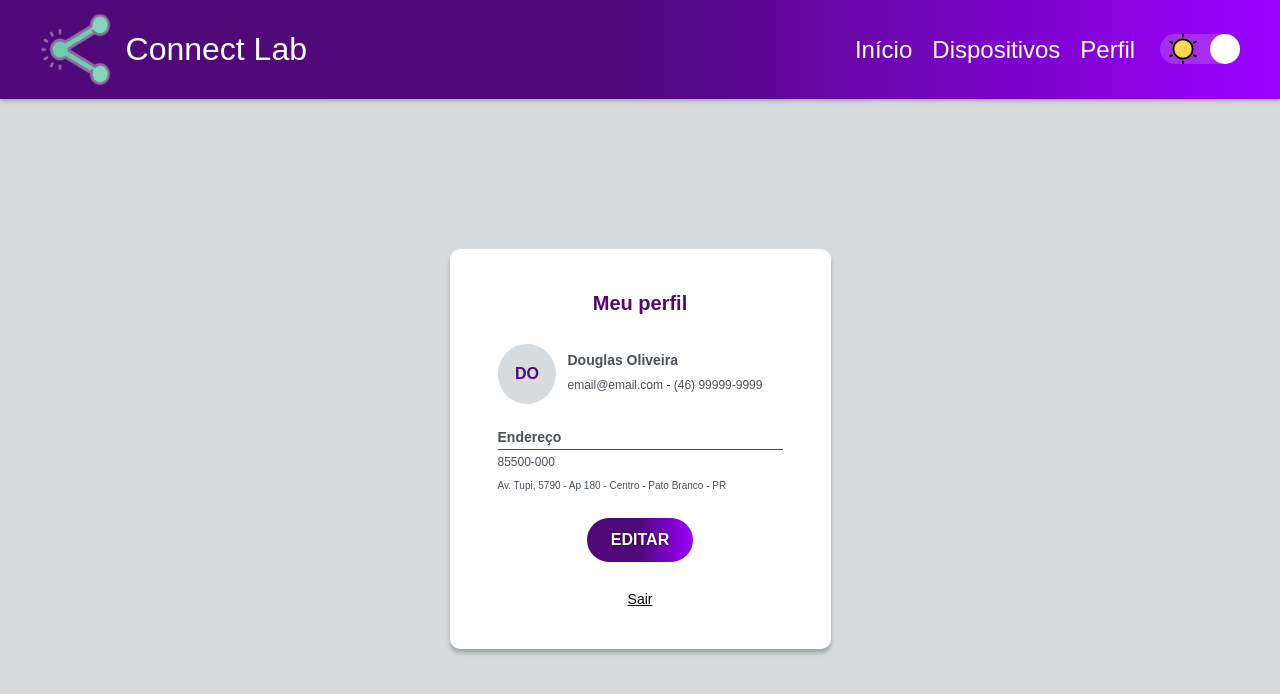
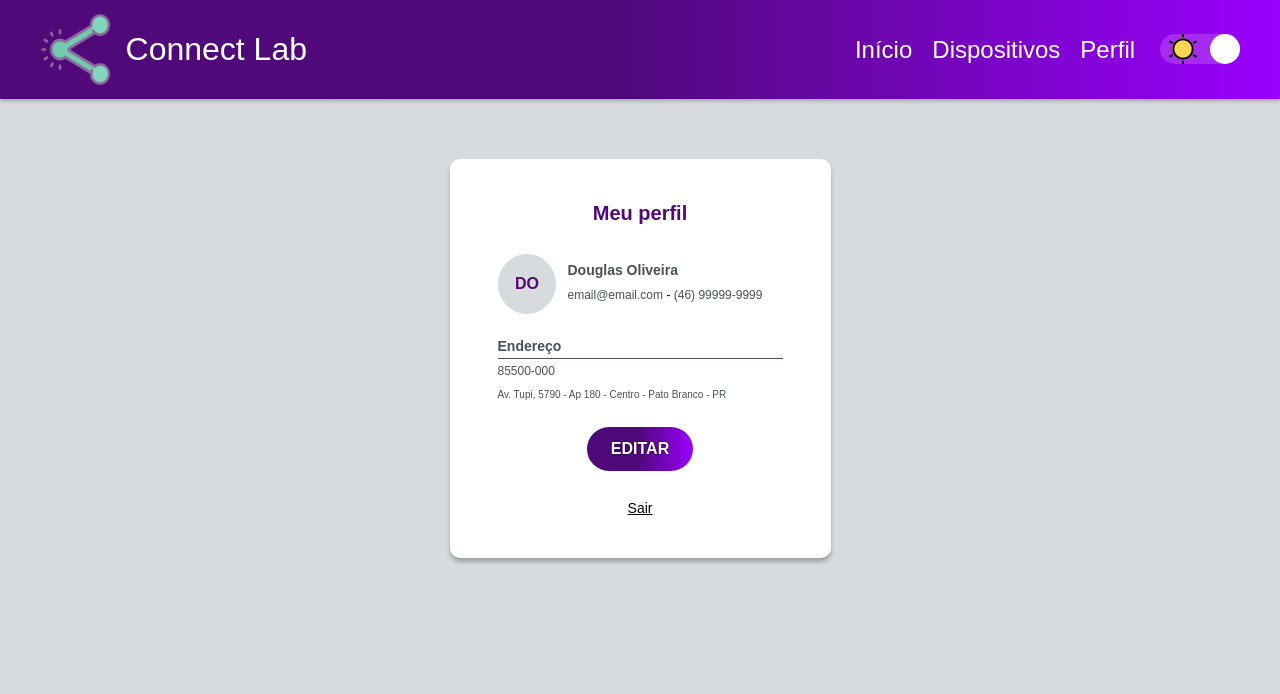
Before and after one commit to xDouglas90/connect-Lab, a React (Vite) app: page / in a window 1280 px wide. Shown: the top 694 px of the page. Built offline with nearby package versions, Linux system fonts and the light colour scheme.

Commit message:
:lipstick: Change layout styles #21

```diff
--- a/src/components/templates/Layout/styles.js
+++ b/src/components/templates/Layout/styles.js
@@ -5,13 +5,9 @@ export const Main = styled.main`
   flex-direction: column;
   justify-content: center;
   align-items: center;
-  padding: 60px 120px;
+  padding: 60px 120px 0;
   gap: 40px;
-  width: 100vw;
-
-  @media (min-width: 768px) {
-    height: calc(100vh - 98.52px);
-  }
+  width: 100%;
 `;
 
 export const Navigation = styled.div`
```
